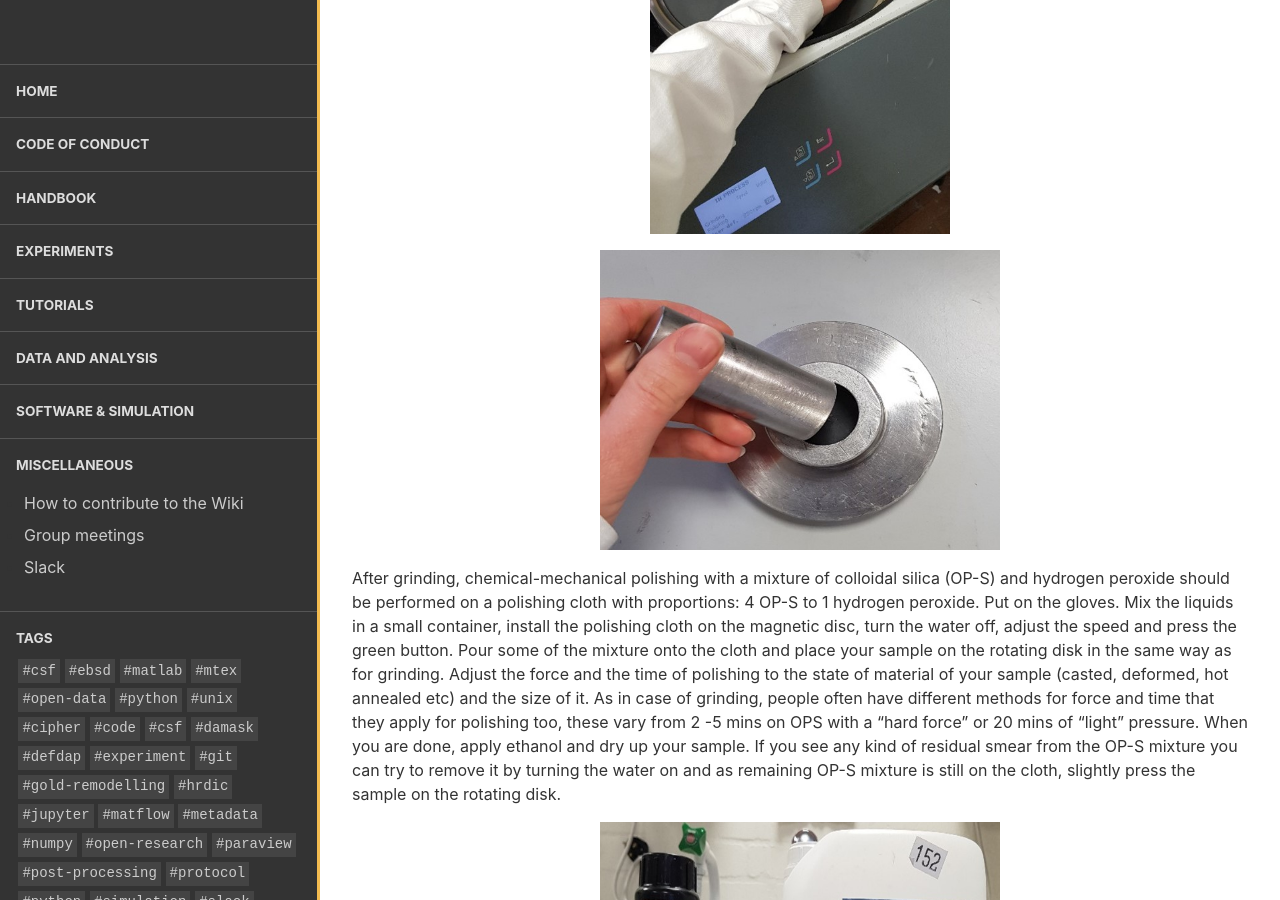
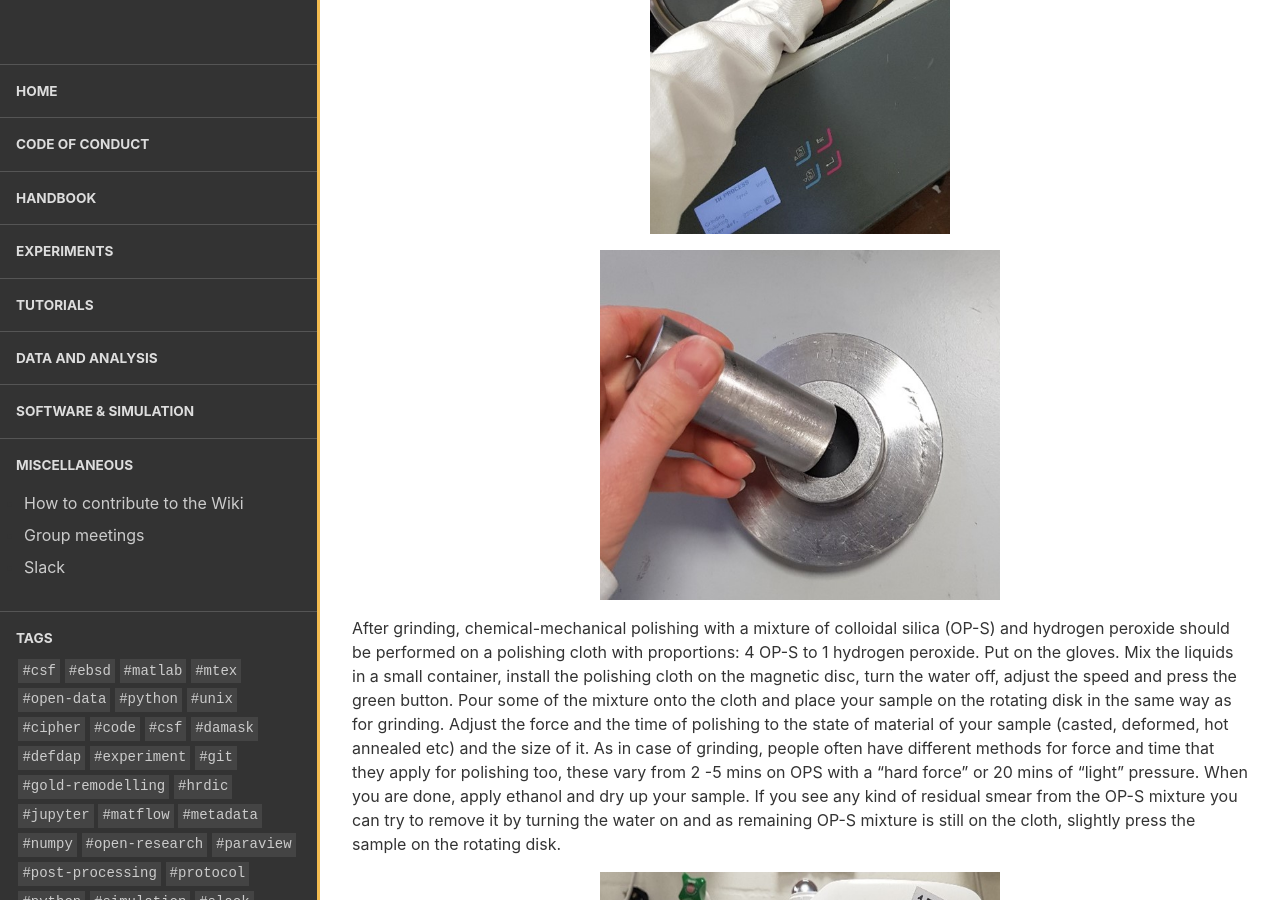
Before and after one commit to LightForm-group/wiki, a Jekyll site: the page built from collections/_tutorials/Sample preparation.md, in a window 1280 px wide and 900 px high, scrolled down 1445 px. Built offline with Jekyll 4.4.1, drawn with Linux system fonts in a browser that asks for light colours; nearby versions of some CDN libraries.

Commit message:
Create Sample preparation.md

```diff
--- a/collections/_tutorials/Sample preparation.md
+++ b/collections/_tutorials/Sample preparation.md
@@ -21,7 +21,7 @@
 Place the specimen on the disc, but not in the centre. Hold your specimen in the way that your hands are aligned with the net force on the disc but counteract it (left image).
 You can also use the designed tool to keep the sample on the rotating disc (right image).
 
-<img src="/assets/images/posts/Picture2.jpg" width="300" height="400">      <img src="/assets/images/posts/Picture3.jpg" width="400" height="300">
+<img src="/assets/images/posts/Picture2.jpg" width="300" height="400">      <img src="/assets/images/posts/Picture3.jpg" width="400" height="350">
 
 After grinding, chemical-mechanical polishing with a mixture of colloidal silica (OP-S) and hydrogen peroxide should be performed on a polishing cloth with proportions:
 4 OP-S to 1 hydrogen peroxide. Put on the gloves. Mix the liquids in a small container, install the polishing cloth on the magnetic disc, turn the water off, adjust the speed
```
